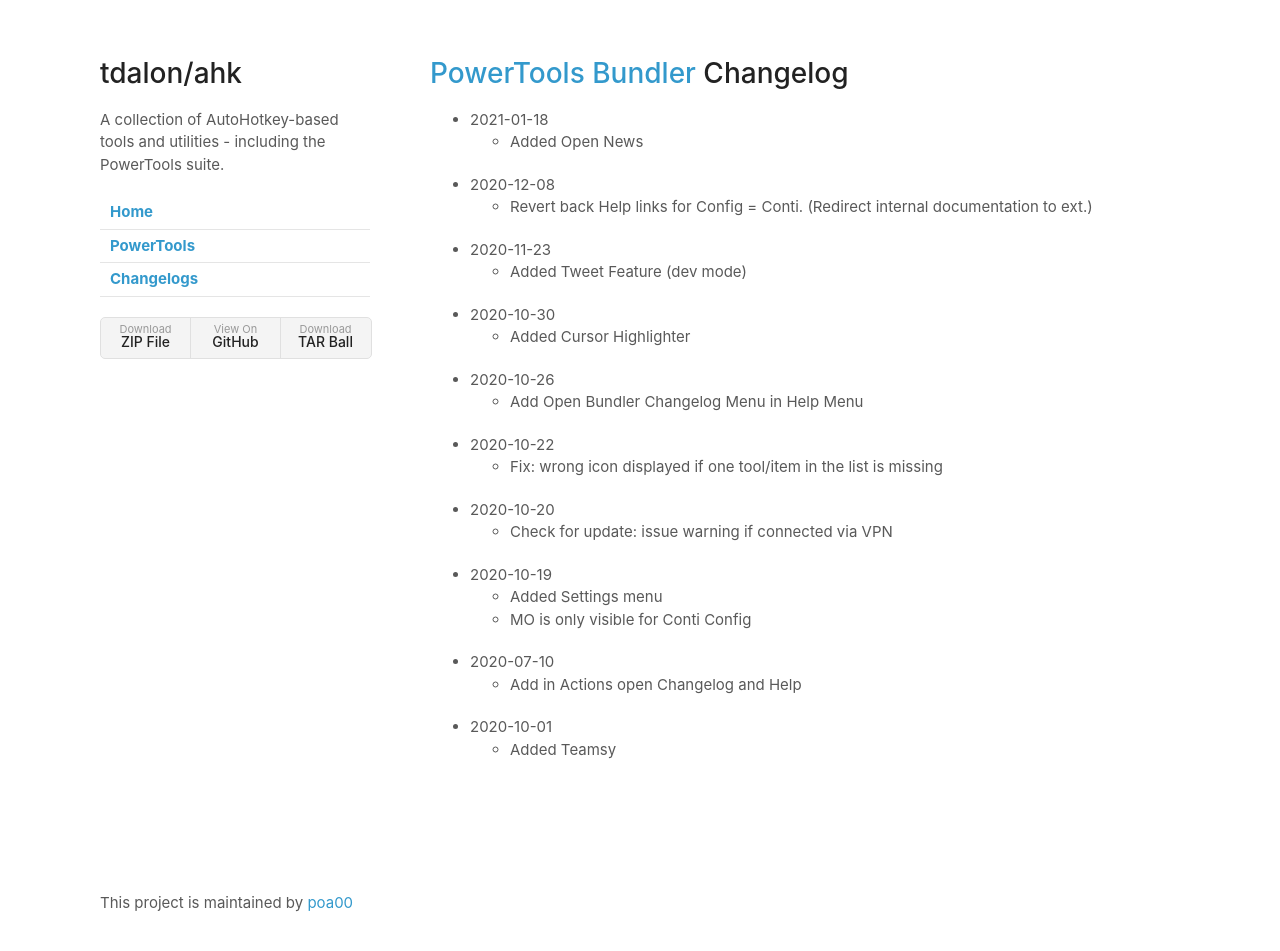
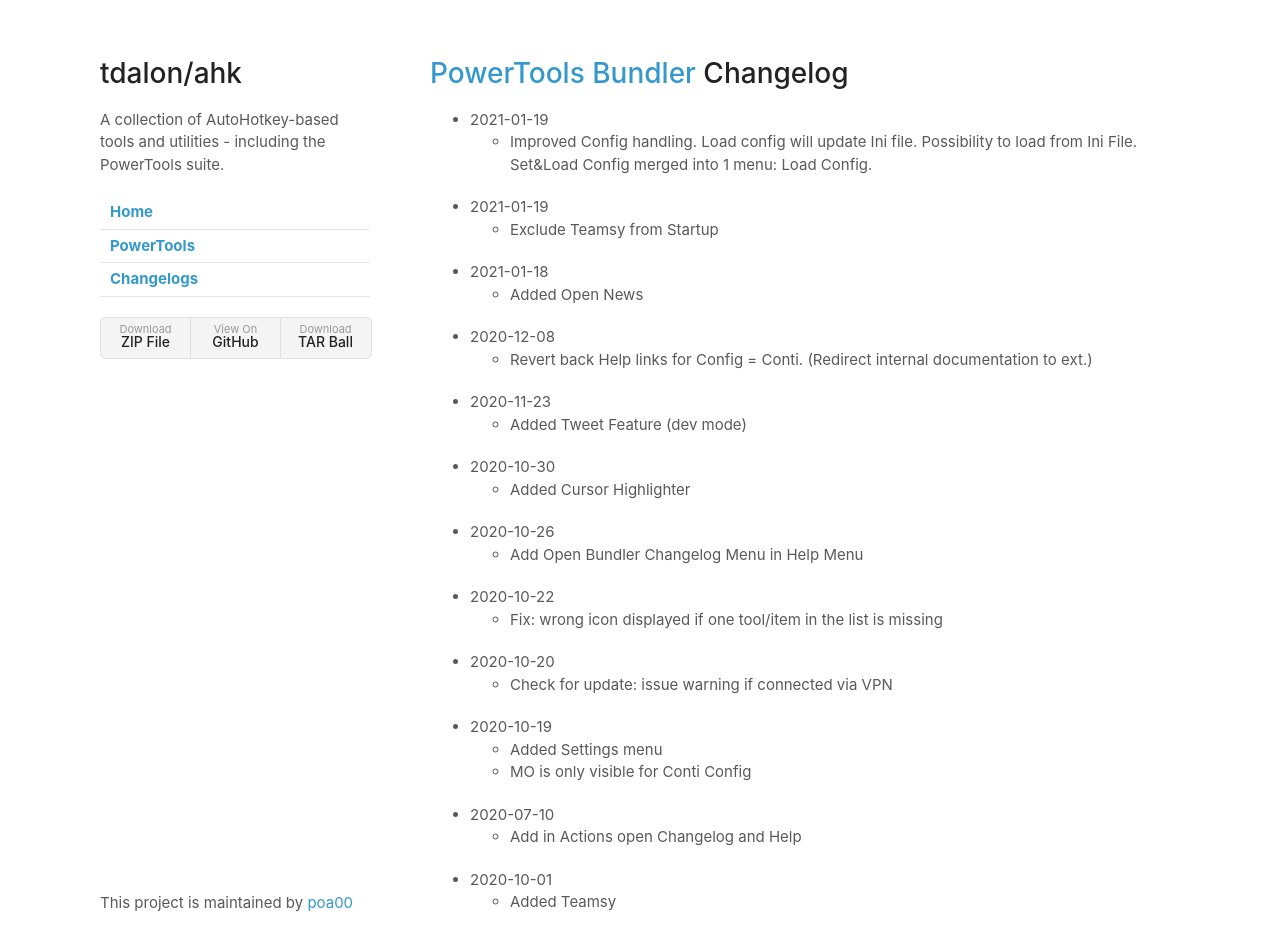
Before and after one commit to poa00/ahk-mso, a Jekyll site: the page built from docs/PowerTools-Bundler-(Changelog).md, in a window 1280 px wide and 984 px high. Shown: the top 951 px of the window. Built offline with Jekyll 4.4.1, drawn with Linux system fonts in a browser that asks for light colours; our own code applies the rules of GitHub Pages for plain Markdown files.

Commit message:
Update Bundler/ Load Config

```diff
--- a/docs/PowerTools-Bundler-(Changelog).md
+++ b/docs/PowerTools-Bundler-(Changelog).md
@@ -1,5 +1,9 @@
 # [PowerTools Bundler](PowerTools-Bundler) Changelog
 
+* 2021-01-19
+	- Improved Config handling. Load config will update Ini file. Possibility to load from Ini File. Set&Load Config merged into 1 menu: Load Config.
+* 2021-01-19
+	- Exclude Teamsy from Startup
 * 2021-01-18
 	- Added Open News
 * 2020-12-08
```
Also changed, not shown: docs/Teamsy.md (+6 -0 lines), 3 other files.
